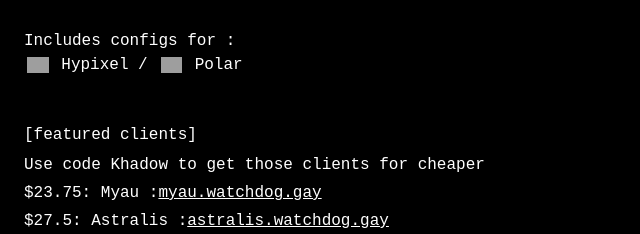
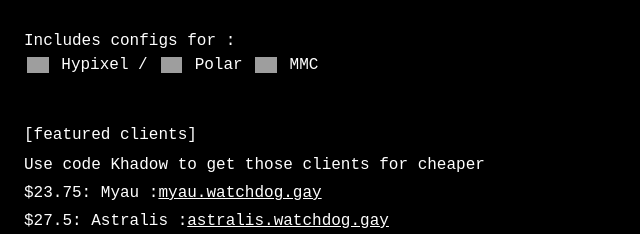
Before and after one commit to Chuborn/chub, a plain HTML site: page index.html in a window 1280 px wide. Shown: the part 422-656 px from the top of the page, 0-640 px from the left. Drawn offline with Linux system fonts and the light colour scheme; grey boxes are pictures that could not be loaded; a web font is replaced by a local one.

Commit message:
update augicfg

```diff
--- a/index.html
+++ b/index.html
@@ -105,6 +105,7 @@
             Includes configs for :<br>
             <img src="https://hypixel.net/styles/hypixel-v2/images/header-logo.png" alt="Hypixel" class="logo"> Hypixel /
             <img src="https://polar.top/assets/logo.svg" alt="Polar" class="logo"> Polar
+            <img src="https://i.imgur.com/swEu8L5.png" alt="MMC" class="logo"> MMC
         </div>
     </div>
 
```
